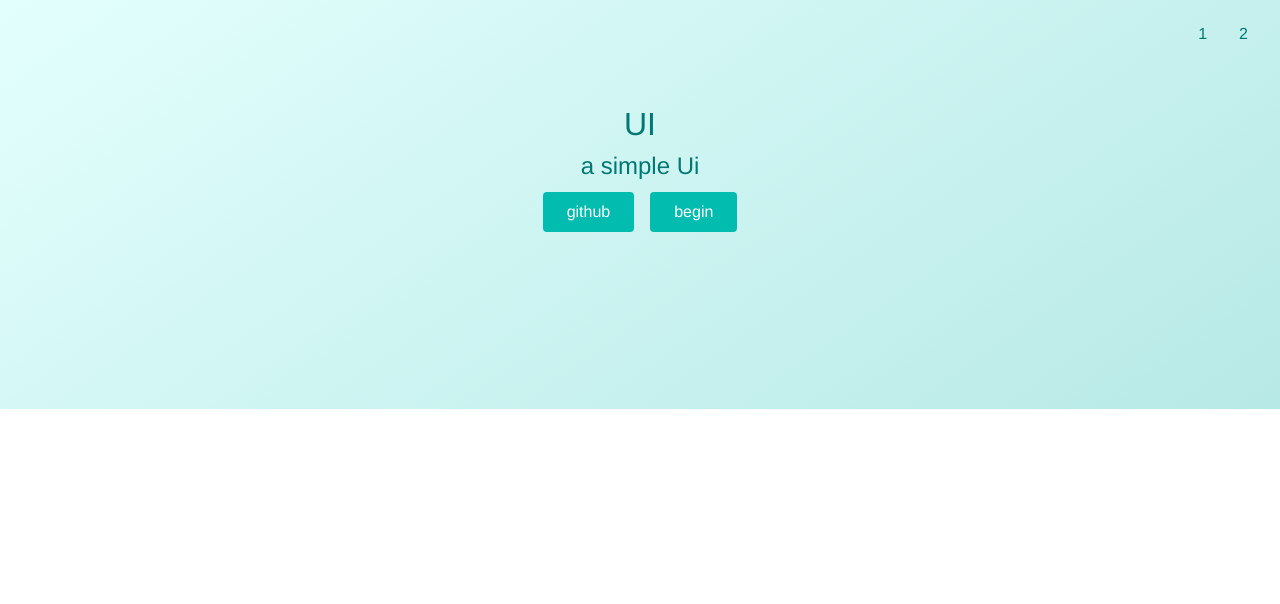
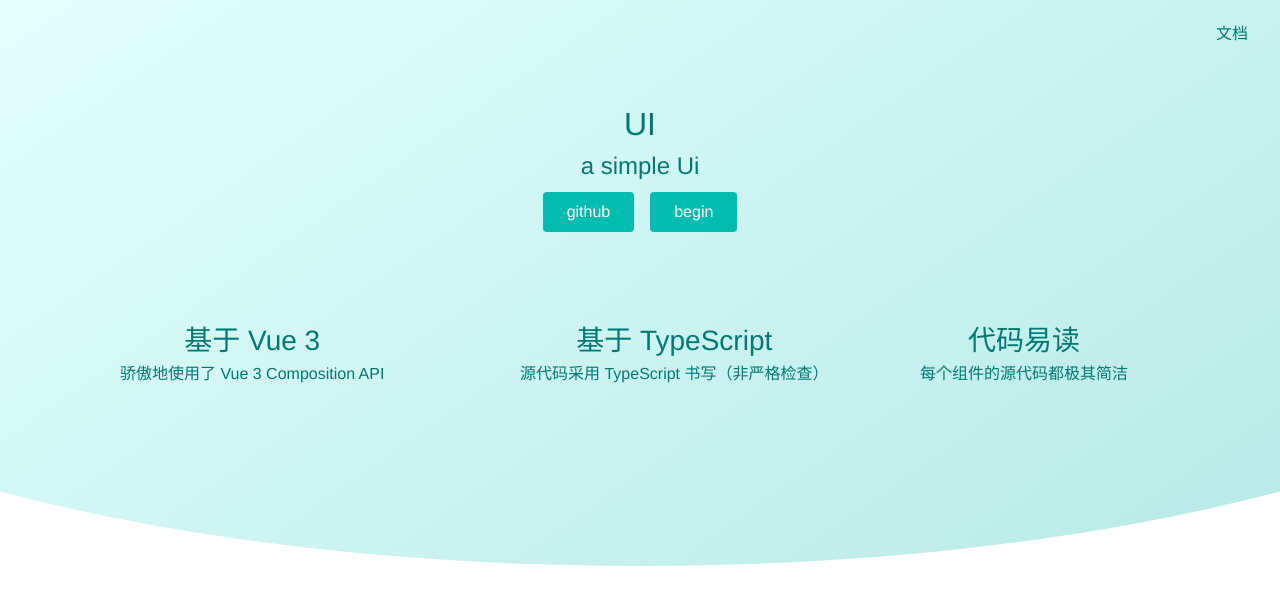
Before and after one commit to debugtheworldbot/viteUi, a Vue app: page /#/ in a window 1280 px wide. Shown: the top 604 px of the page. Built offline with nearby package versions, Linux system fonts and the light colour scheme.

Commit message:
home page style and router skip

```diff
--- a/index.html
+++ b/index.html
@@ -4,7 +4,7 @@
   <meta charset="UTF-8">
   <meta name="viewport" content="width=device-width, initial-scale=1.0">
   <title>Vite App</title>
-    <script src="//at.alicdn.com/t/font_2111574_ksa5jdtkjwi.js"> </script>
+    <script src="//at.alicdn.com/t/font_2111574_xcoac7shz.js"> </script>
 </head>
 <body>
   <div id="app"></div>
--- a/src/components/TopNav.vue
+++ b/src/components/TopNav.vue
@@ -1,15 +1,18 @@
 <template>
   <div class="topNav">
-    <div class="logo">
+    <router-link to="/" class="logo">
       <svg class="icon">
         <use xlink:href="#icon-blade"></use>
       </svg>
-    </div>
+    </router-link>
     <ul class="menu">
-      <li>1</li>
-      <li>2</li>
+      <li>
+        <router-link to="/doc">文档</router-link>
+      </li>
     </ul>
-    <span class="toggleAside" @click="toggleVisible"></span>
+    <svg v-if="toggleMenuVisible" class="toggleAside" @click="toggleVisible">
+        <use xlink:href="#icon-caidan"></use>
+    </svg>
   </div>
 </template>
 
@@ -18,6 +21,9 @@
 
 export default {
   name: "TopNav",
+  props:{
+    toggleMenuVisible:{type:Boolean,default:false}
+  },
   setup() {
     const asideVisible = inject<Ref<boolean>>('asideVisible')
     const toggleVisible = () => {
@@ -64,9 +70,8 @@
 
   > .toggleAside {
     display: none;
-    width: 24px;
-    height: 24px;
-    background: red;
+    width: 32px;
+    height: 32px;
     position: absolute;
     left: 16px;
     top: 50%;
--- a/src/views/Doc.vue
+++ b/src/views/Doc.vue
@@ -1,6 +1,6 @@
 <template>
   <div class="layout">
-    <TopNav class="nav" />
+    <TopNav toggle-menu-visible class="nav" />
 
     <div class="content" >
       <aside v-if="asideVisible">
--- a/src/views/Home.vue
+++ b/src/views/Home.vue
@@ -9,15 +9,29 @@
         <router-link to="/doc">begin</router-link>
       </p>
       <div class="features">
-        <svg class="icon">
+        <ul>
+          <li>
+            <svg>
               <use xlink:href="#icon-Vue"></use>
             </svg>
-        <svg class="icon">
+            <h3>基于 Vue 3</h3>
+            <p>骄傲地使用了 Vue 3 Composition API</p>
+          </li>
+          <li>
+            <svg>
+              <use xlink:href="#icon-typescript-def"></use>
+            </svg>
+            <h3>基于 TypeScript </h3>
+            <p>源代码采用 TypeScript 书写（非严格检查）</p>
+          </li>
+          <li>
+            <svg>
               <use xlink:href="#icon-lighting"></use>
             </svg>
-        <svg class="icon">
-          <use xlink:href="#icon-typescript-def"></use>
-        </svg>
+            <h3>代码易读</h3>
+            <p>每个组件的源代码都极其简洁</p>
+          </li>
+        </ul>
       </div>
     </div>
   </div>
@@ -36,13 +50,46 @@
 $border-radius: 4px;
 $color: #007974;
 .features{
-  >svg{
+  margin: 64px auto;
+  width: 400px;
+  @media (min-width: 800px) {
+    width: 800px;
+  }
+  @media (min-width: 1200px) {
+    width: 1200px;
+  }
+  >ul {
+    display: flex;
+    flex-wrap: wrap;
+    >li {
+      width: 400px;
+      margin: 16px 0;
+      display: grid;
+      justify-content: start;
+      align-content: space-between;
+      grid-template-areas:
+        "icon title"
+        "icon text";
+      grid-template-columns: 80px auto;
+      grid-template-rows: 1fr auto;
+      >svg {
+        grid-area: icon;
         width: 64px;
         height: 64px;
+      }
+      >h3 {
+        grid-area: title;
+        font-size: 28px;
+      }
+      >p {
+        grid-area: text
+      }
+    }
   }
 }
 .topnavAndBanner {
   background: linear-gradient(145deg, rgba(227, 255, 253, 1) 0%, rgba(183, 233, 230, 1) 100%);
+  clip-path: ellipse(80% 60% at 50% 40%);
 }
 .banner {
   color: $color;
```
Lines whose indentation alone changed are shown as unchanged.
